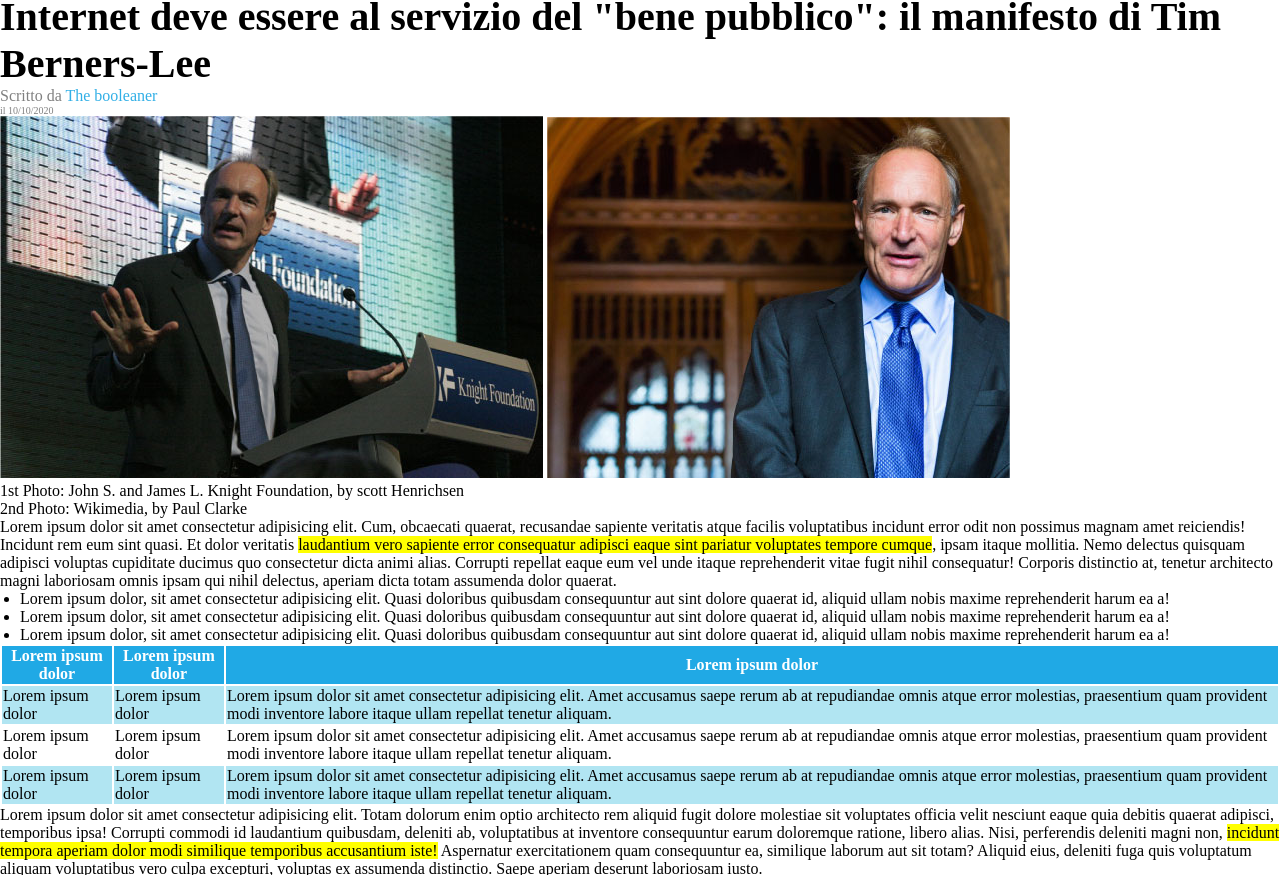
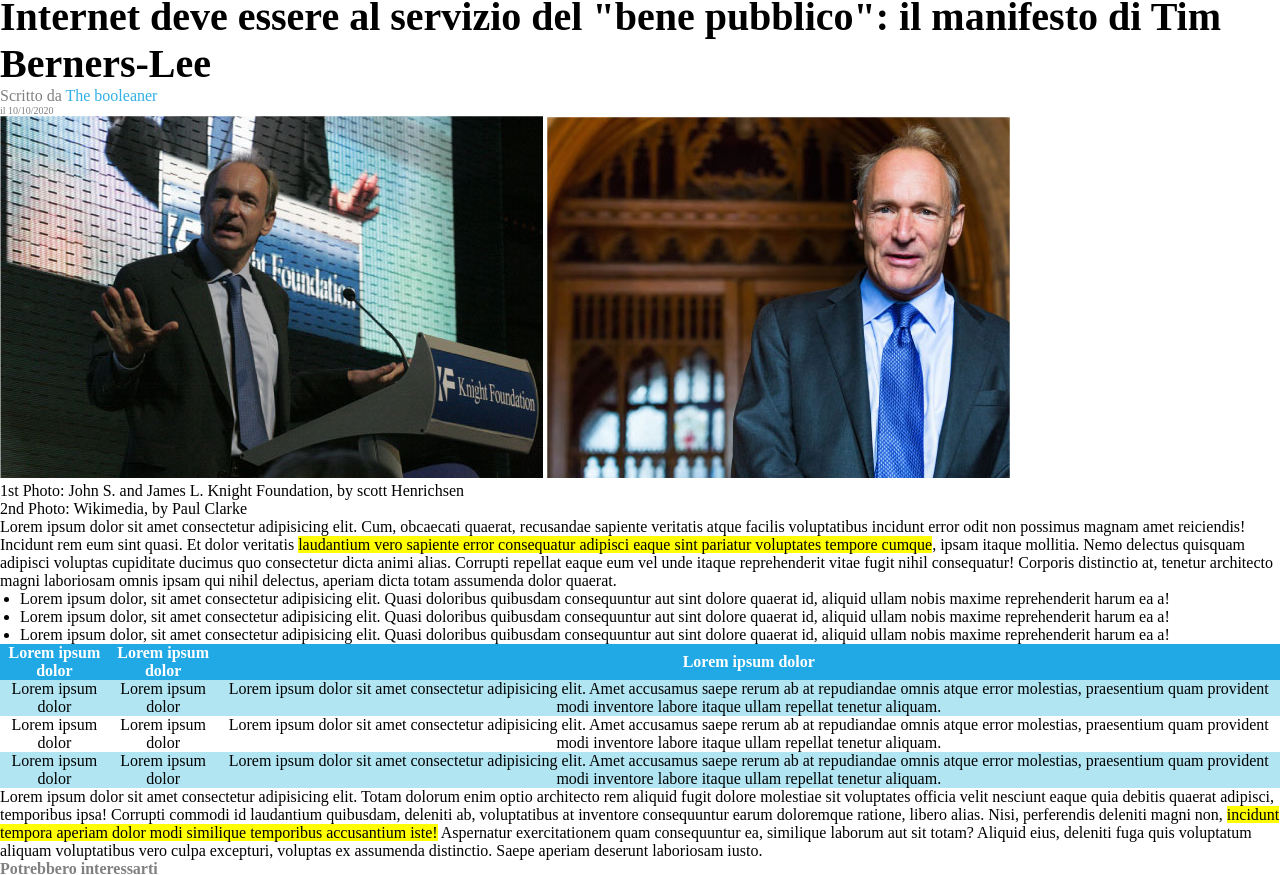
Before and after one commit to ghiottoandrea/html-css-booleaner, a plain HTML site: page index.html in a window 1280 px wide. Shown: the part 51-926 px from the top of the page. Drawn offline with Linux system fonts and the light colour scheme.

Commit message:
Last changes

```diff
--- a/assets/style.css
+++ b/assets/style.css
@@ -1,7 +1,9 @@
 
 *{
-    margin: 0;
+    margin: 0%;
+    padding: 0%;
     box-sizing: border-box;
+
 
 }
 header{
@@ -56,3 +58,9 @@ thead{
 h4{
     color: #808080;
 }
+
+table{
+    border-collapse: collapse;
+    text-align: center;
+
+}
```
Also changed, not shown: index.html (+6 -0 lines).
